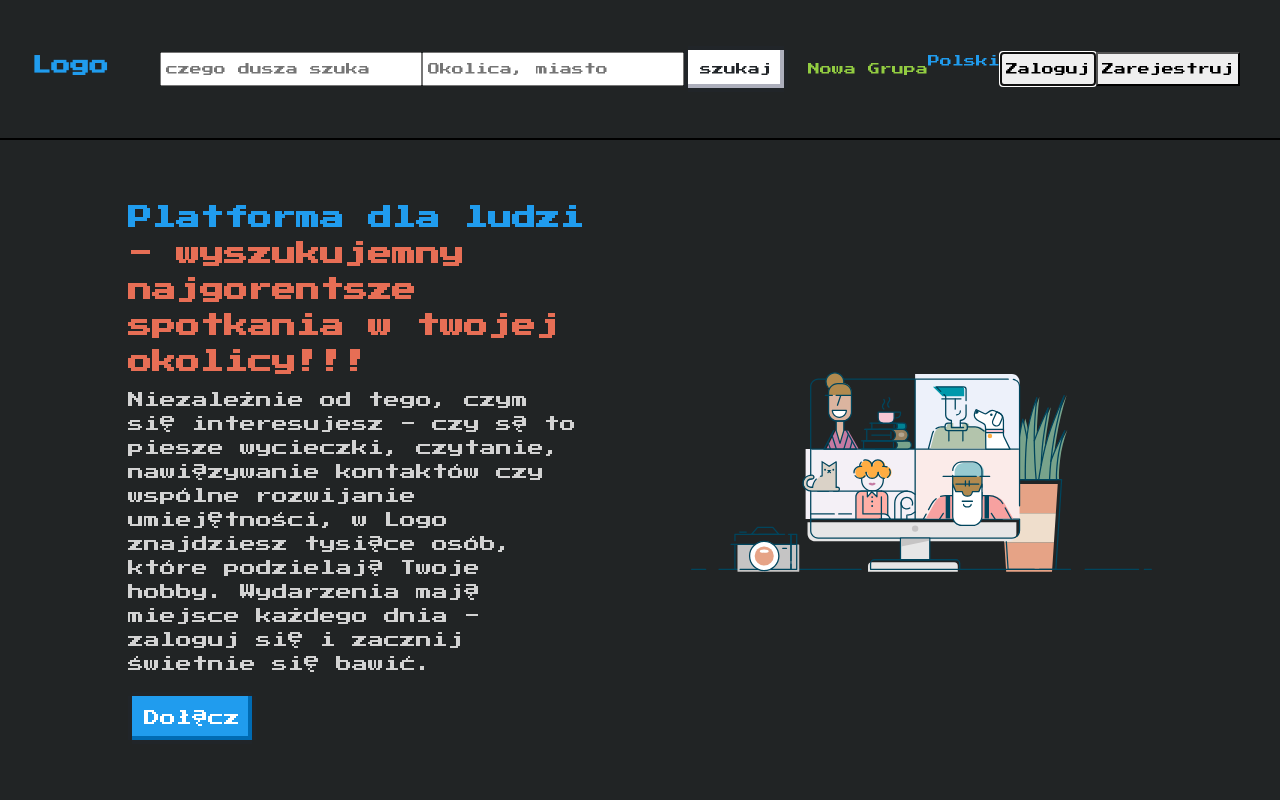
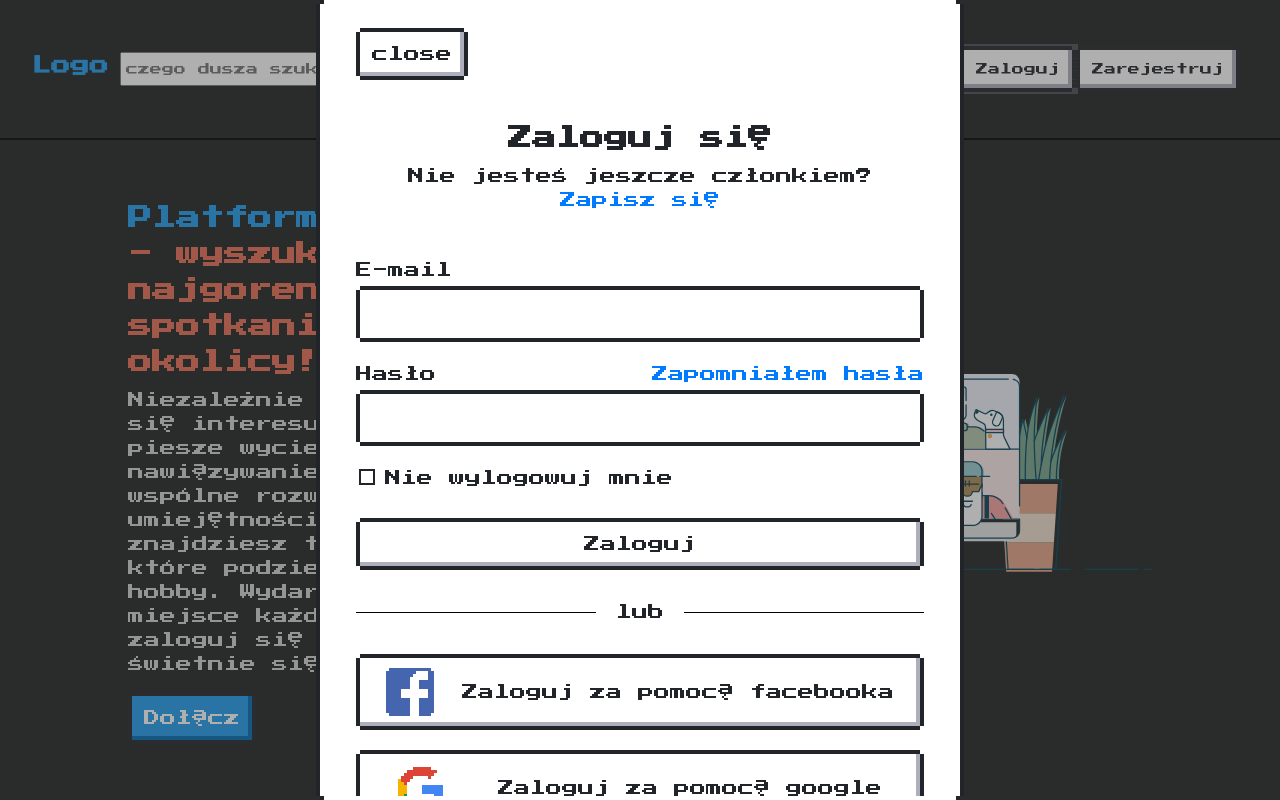
Before and after one commit to Sensaz/MeetupClone, a React (Vite) app: page / in a window 1280 px wide. Both pictures are taken after a click on the button "Zaloguj". Shown: the top 800 px of the page. Built offline with nearby package versions, Linux system fonts and the light colour scheme.

Commit message:
[feat] - use pupup

```diff
--- a/src/Components/ContentPage/ContentPage.tsx
+++ b/src/Components/ContentPage/ContentPage.tsx
@@ -11,6 +11,11 @@ import category1 from "/category1.webp";
 import category2 from "/category2.webp";
 import category3 from "/category3.webp";
 import "../../style/content-page.sass";
+
+import { RegisterPopUp } from "../Global/Authorized/RegisterPopUp";
+
+import { LoginPopUp } from "../Global/Authorized/LoginPopUp";
+import { useCallback, useState } from "react";
 
 type imgsObj = {
   [key: string]: string;
@@ -50,9 +55,22 @@ const categoryCardsJSX = categoryCards.map(({ id, text, alt, src }) => (
 ));
 
 export const ContentPage = () => {
+  const [showLoginPopUp, setShowLoginPopUp] = useState(false);
+  const [showRegisterPopUp, setShowRegisterPopUp] = useState(false);
+
+  const handleShowLoginPopUp = useCallback(() => {
+    setShowLoginPopUp((prev) => !prev);
+  }, []);
+  const handleShowRegisterPopUp = useCallback(() => {
+    setShowRegisterPopUp((prev) => !prev);
+  }, []);
+
   return (
     <div className="content-page">
-      <Navigation />
+      <Navigation
+        handleShowLoginPopUp={handleShowLoginPopUp}
+        handleShowRegisterPopUp={handleShowRegisterPopUp}
+      />
       <main className="content-page__main nes-text is-disabled">
         <article className="content-page__article">
           <section className="content-page__section">
@@ -70,7 +88,11 @@ export const ContentPage = () => {
               Twoje hobby. Wydarzenia mają miejsce każdego dnia - zaloguj się i
               zacznij świetnie się bawić.
             </p>
-            <button type="button" className="nes-btn is-primary">
+            <button
+              onClick={handleShowRegisterPopUp}
+              type="button"
+              className="nes-btn is-primary"
+            >
               Dołącz
             </button>
           </section>
@@ -112,6 +134,16 @@ export const ContentPage = () => {
           <NearGroups />
         </article>
       </main>
+      <LoginPopUp
+        handleOpenRegister={handleShowRegisterPopUp}
+        handleOpen={handleShowLoginPopUp}
+        open={showLoginPopUp}
+      />
+      <RegisterPopUp
+        handleOpenLogin={handleShowLoginPopUp}
+        handleOpen={handleShowRegisterPopUp}
+        open={showRegisterPopUp}
+      />
     </div>
   );
 };
--- a/src/Components/Global/Portal.tsx
+++ b/src/Components/Global/Portal.tsx
@@ -3,19 +3,24 @@ import ReactDOM from "react-dom";
 import "../../style/portal.sass";
 type PopUpType = {
   open: boolean;
+  handleOpen: () => void;
   children: ReactNode;
 };
 
-export default function Portal({ open = false, children }: PopUpType) {
-  if (!open) return;
+const portalElement = document.getElementById("portal");
+
+export function Portal({ open = false, handleOpen, children }: PopUpType) {
+  if (!open || !portalElement) return;
   return ReactDOM.createPortal(
     <>
       <div className="overlay-poratl" />
-      <div className="portal">
-        <button>close</button>
+      <div className="nes-dialog is-rounded portal">
+        <button onClick={handleOpen} className="nes-btn">
+          close
+        </button>
         <div>{children}</div>
       </div>
     </>,
-    document.getElementById("portal")
+    portalElement
   );
 }
--- a/src/Components/Navigation/Navigation.tsx
+++ b/src/Components/Navigation/Navigation.tsx
@@ -2,7 +2,10 @@ import { useCallback, useState } from "react";
 import classNames from "classnames";
 import "../../style/navigation.sass";
 
-export const Navigation = () => {
+export const Navigation = ({
+  handleShowLoginPopUp,
+  handleShowRegisterPopUp,
+}) => {
   const [toggleModal, setToggleModal] = useState<boolean>(false);
 
   const handleToggleModal = useCallback(() => {
@@ -36,8 +39,18 @@ export const Navigation = () => {
               Nowa Grupa
             </a>
             <p>Polski</p>
-            <button className="navigation__button">Zaloguj</button>
-            <button className="navigation__button">Zarejestruj</button>
+            <button
+              onClick={handleShowLoginPopUp}
+              className="nes-btn navigation__button"
+            >
+              Zaloguj
+            </button>
+            <button
+              onClick={handleShowRegisterPopUp}
+              className="nes-btn navigation__button"
+            >
+              Zarejestruj
+            </button>
           </section>
         </main>
 
```
